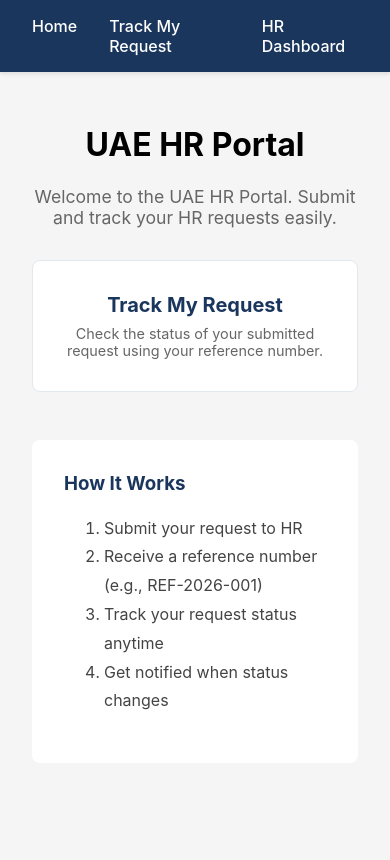
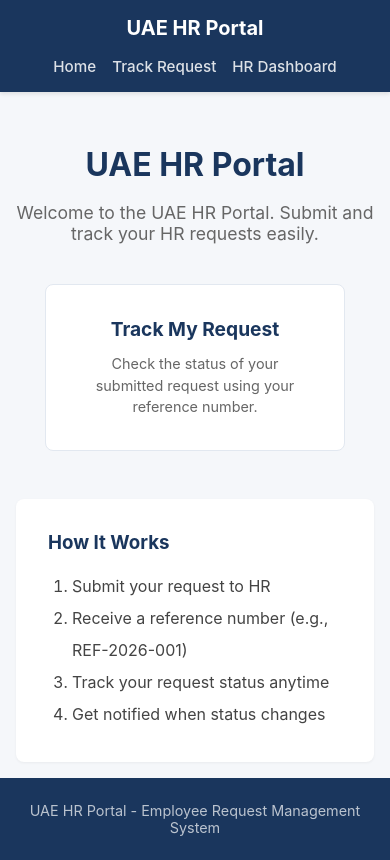
Before and after one commit to ismaelloveexcel/hr-command-center, a React (Create React App) app in the folder frontend/: page / in a window 390 px wide. Built offline with nearby package versions, Linux system fonts and the light colour scheme; no server answers.

Commit message:
Phase F & G: Notification stub verified, UI polished with nav brand, footer, responsive design
Co-authored-by: isudally <isudally@gmail.com>

```diff
--- a/frontend/src/App.css
+++ b/frontend/src/App.css
@@ -1,3 +1,7 @@
+* {
+  box-sizing: border-box;
+}
+
 body {
   margin: 0;
   font-family: -apple-system, BlinkMacSystemFont, 'Segoe UI', 'Roboto', 'Oxygen',
@@ -5,55 +9,98 @@ body {
     sans-serif;
   -webkit-font-smoothing: antialiased;
   -moz-osx-font-smoothing: grayscale;
-  background-color: #f5f5f5;
+  background-color: #f5f7fa;
 }
 
 .App {
   min-height: 100vh;
+  display: flex;
+  flex-direction: column;
 }
 
+/* Navigation */
 nav {
   background-color: #1a365d;
-  padding: 1rem 2rem;
+  padding: 0 2rem;
   box-shadow: 0 2px 4px rgba(0,0,0,0.1);
+}
+
+.nav-container {
+  max-width: 1200px;
+  margin: 0 auto;
+  display: flex;
+  justify-content: space-between;
+  align-items: center;
+  height: 64px;
+}
+
+.brand {
+  color: white;
+  text-decoration: none;
+  font-size: 1.25rem;
+  font-weight: 700;
 }
 
 nav ul {
   list-style: none;
   display: flex;
-  gap: 2rem;
+  gap: 1.5rem;
   margin: 0;
   padding: 0;
-  max-width: 1200px;
-  margin: 0 auto;
 }
 
-nav a {
-  color: white;
+nav ul a {
+  color: rgba(255,255,255,0.85);
   text-decoration: none;
   font-weight: 500;
+  font-size: 0.95rem;
   padding: 0.5rem 0;
+  transition: color 0.2s;
 }
 
-nav a:hover {
-  color: #90cdf4;
+nav ul a:hover {
+  color: white;
 }
 
+/* Main content */
 main {
   max-width: 1200px;
   margin: 0 auto;
   padding: 2rem;
+  flex: 1;
+  width: 100%;
+}
+
+/* Footer */
+footer {
+  background-color: #1a365d;
+  color: rgba(255,255,255,0.7);
+  text-align: center;
+  padding: 1.5rem;
+  font-size: 0.9rem;
+  margin-top: auto;
+}
+
+footer p {
+  margin: 0;
 }
 
 /* Home page styles */
 .home-page {
   text-align: center;
+  padding-top: 2rem;
+}
+
+.home-page h1 {
+  color: #1a365d;
+  font-size: 2rem;
+  margin-bottom: 0.5rem;
 }
 
 .home-subtitle {
   color: #666;
   font-size: 1.1rem;
-  margin-bottom: 2rem;
+  margin-bottom: 2.5rem;
 }
 
 .home-actions {
@@ -61,6 +108,7 @@ main {
   justify-content: center;
   gap: 1.5rem;
   margin-bottom: 3rem;
+  flex-wrap: wrap;
 }
 
 .action-card {
@@ -70,7 +118,7 @@ main {
   padding: 2rem;
   text-decoration: none;
   color: inherit;
-  max-width: 300px;
+  width: 280px;
   transition: box-shadow 0.2s, transform 0.2s;
 }
 
@@ -81,31 +129,68 @@ main {
 
 .action-card h2 {
   color: #1a365d;
-  margin: 0 0 0.5rem 0;
-  font-size: 1.25rem;
+  margin: 0 0 0.75rem 0;
+  font-size: 1.2rem;
 }
 
 .action-card p {
   color: #666;
   margin: 0;
   font-size: 0.9rem;
+  line-height: 1.5;
 }
 
 .home-info {
   background: white;
   border-radius: 8px;
   padding: 2rem;
-  max-width: 500px;
+  max-width: 450px;
   margin: 0 auto;
   text-align: left;
+  box-shadow: 0 1px 3px rgba(0,0,0,0.05);
 }
 
 .home-info h3 {
   color: #1a365d;
   margin-top: 0;
+  margin-bottom: 1rem;
 }
 
 .home-info ol {
   color: #444;
-  line-height: 1.8;
+  line-height: 2;
+  margin: 0;
+  padding-left: 1.5rem;
 }
+
+/* Responsive */
+@media (max-width: 768px) {
+  nav {
+    padding: 0 1rem;
+  }
+
+  .nav-container {
+    flex-direction: column;
+    height: auto;
+    padding: 1rem 0;
+    gap: 1rem;
+  }
+
+  nav ul {
+    gap: 1rem;
+  }
+
+  main {
+    padding: 1rem;
+  }
+
+  .home-actions {
+    flex-direction: column;
+    align-items: center;
+  }
+
+  .action-card {
+    width: 100%;
+    max-width: 300px;
+  }
+}
--- a/frontend/src/App.js
+++ b/frontend/src/App.js
@@ -10,17 +10,23 @@ function App() {
     <Router>
       <div className="App">
         <nav>
-          <ul>
-            <li><Link to="/">Home</Link></li>
-            <li><Link to="/track">Track My Request</Link></li>
-            <li><Link to="/hr">HR Dashboard</Link></li>
-          </ul>
+          <div className="nav-container">
+            <Link to="/" className="brand">UAE HR Portal</Link>
+            <ul>
+              <li><Link to="/">Home</Link></li>
+              <li><Link to="/track">Track Request</Link></li>
+              <li><Link to="/hr">HR Dashboard</Link></li>
+            </ul>
+          </div>
         </nav>
         <Routes>
           <Route path="/" element={<Home />} />
           <Route path="/track" element={<TrackRequest />} />
           <Route path="/hr" element={<HRQueue />} />
         </Routes>
+        <footer>
+          <p>UAE HR Portal - Employee Request Management System</p>
+        </footer>
       </div>
     </Router>
   );
```
